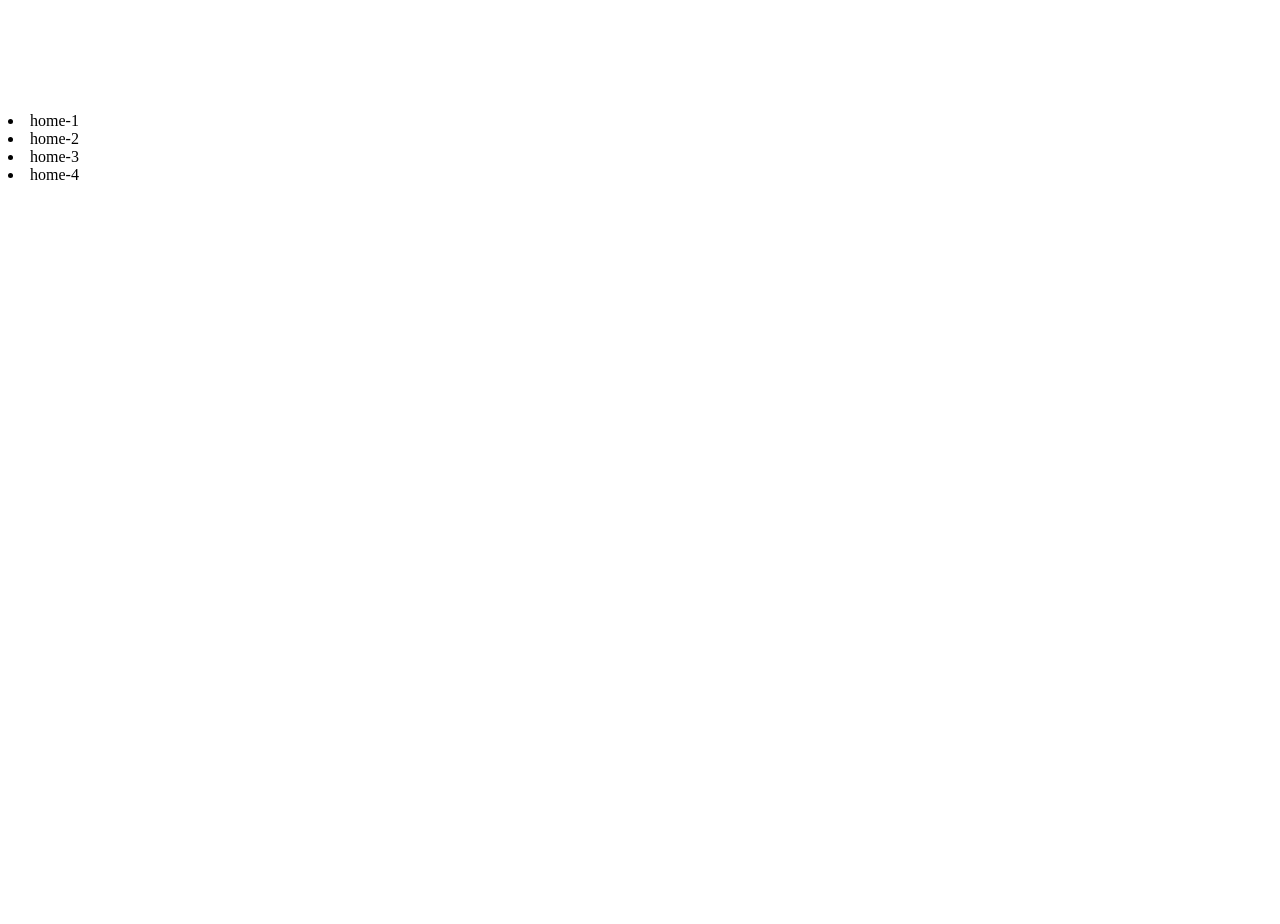
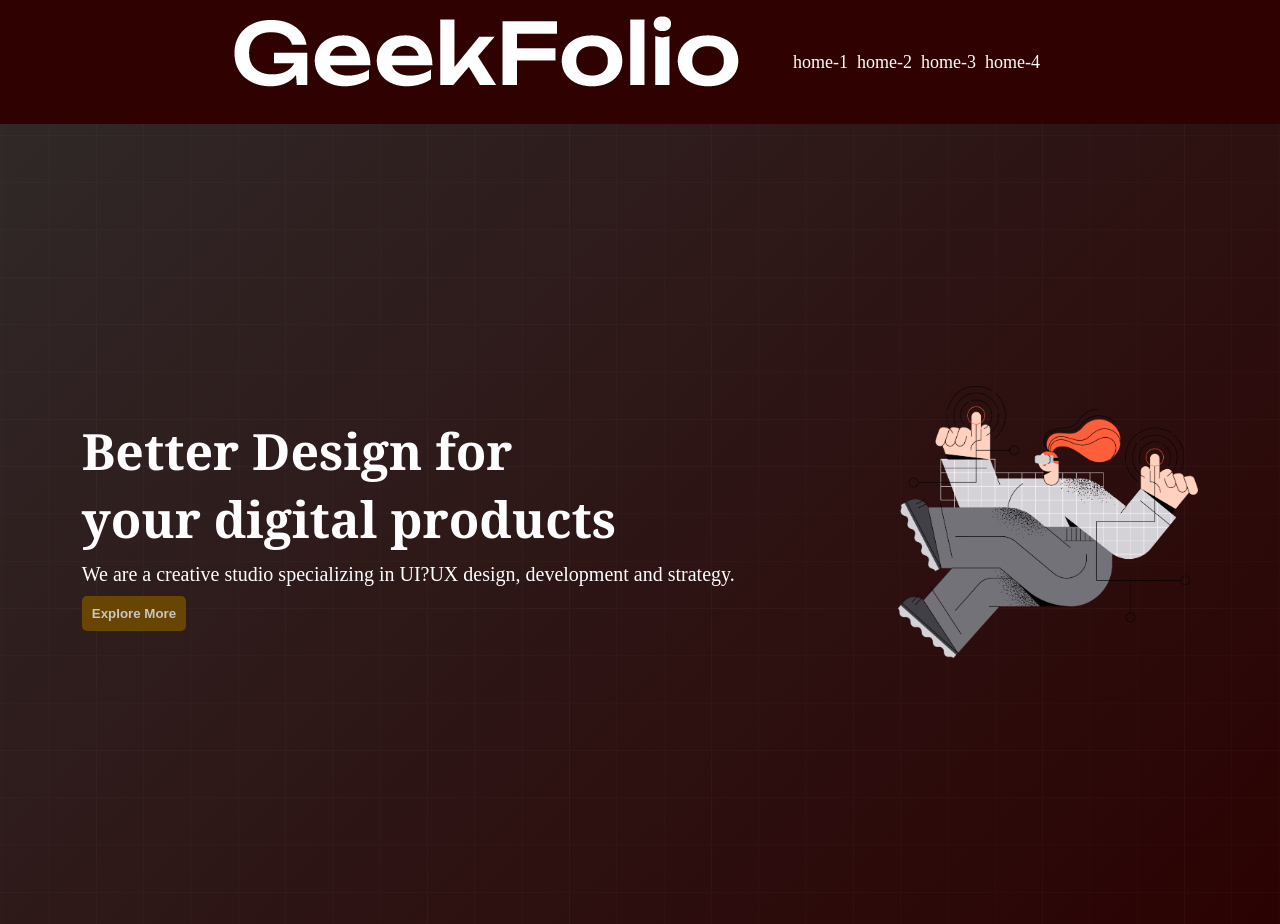
Before and after one commit to Kj-RahiL/a-new-projects, a plain HTML site: page index.html in a window 1280 px wide. Before the commit the page ends 800 px from the top, so only its background shows below. Drawn offline with Linux system fonts and the light colour scheme.

Commit message:
home section add

```diff
--- a/index.html
+++ b/index.html
@@ -4,6 +4,7 @@
     <meta charset="UTF-8">
     <meta name="viewport" content="width=device-width, initial-scale=1.0">
     <title>A New Projects</title>
+    <link rel="stylesheet" href="style.css">
 </head>
 <body>
     <!-- this is a header section -->
@@ -27,7 +28,16 @@
     <main>
  <!-- this is home section -->
         <section>
-
+           <div class="home-contrainer">
+            <div class="home-text">
+                <h2 class="heading">Better Design for <br> your digital products</h2>
+                <P class="description">We are a creative studio specializing in UI?UX design, development and strategy.</P>
+                <button class="btn">Explore More</button>
+            </div>
+            <div class="home-photo">
+                <img class="rahi" src="images/banner.png" alt="images" >
+            </div>
+           </div>
         </section>
 <!-- this is about us section -->
         <section>
--- /dev/null
+++ b/style.css
@@ -0,0 +1,62 @@
+*{
+    margin: 0;
+    padding: 0;
+}
+.m-contrainer{
+    background-color: rgb(47, 1, 1);
+    display: flex;
+    color: white;
+    justify-content: space-around;
+     align-items: center;
+    list-style: none;
+    padding: 10px;
+}
+.logo{
+    width: 120px;
+
+}
+.menu{
+    display: flex;
+}
+li{
+    margin-right: 5px;
+    padding-right: 4px;
+    font-size: 18px;
+    cursor: pointer;
+}
+li:hover{
+    color: aqua;
+}
+.rahi{
+  width: 300px;
+
+}
+.home-contrainer{
+    display: flex;
+    justify-content: space-around;
+    height: 100vh;
+    align-items: center;
+    color: white;
+    background-image: url("./images/background.png"),linear-gradient(-45deg,rgb(43, 2, 2),rgb(48, 40, 40));
+    background-position: center;
+    background-size: cover;
+    background-repeat: no-repeat;
+}
+.heading{
+    font-size: 50px;
+    font-weight: bold;
+    font-family:Georgia, 'Times New Roman', Times, serif ;
+}
+.description{
+    font-size: 20px;
+    margin-top: 10px;
+    margin-bottom: 10px;
+}
+.btn{
+    padding: 10px;
+    background-color: rgb(104, 70, 1);
+    border: none;
+    border-radius: 5px;
+    color: rgb(203, 196, 196);
+    font-weight: bold;
+}
```
